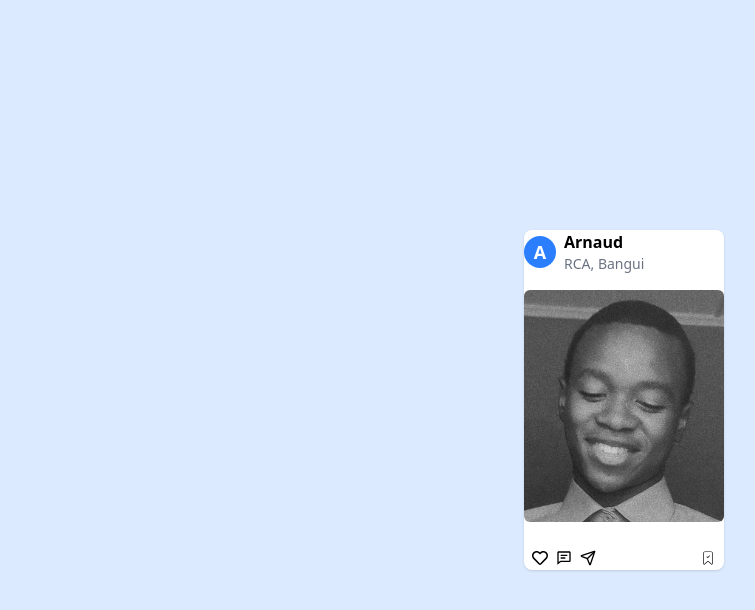
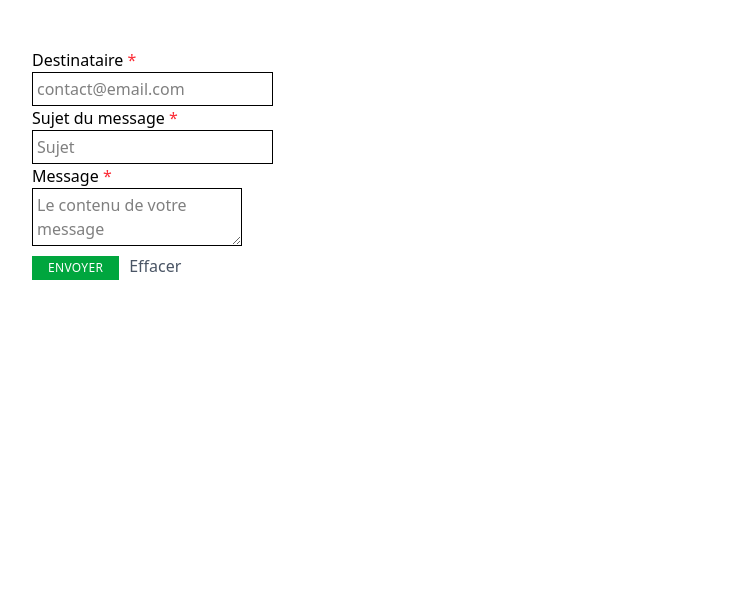
Before and after one commit to ArnaudBay/Projet-React, a React (Vite) app: page / in a window 1280 px wide. Shown: the top 610 px of the page, without its empty margins (16-771 px from the left). Built offline with nearby package versions, Linux system fonts and the light colour scheme.

Commit message:
9e  commit

```diff
--- /dev/null
+++ b/src/06/Form01.tsx
@@ -0,0 +1,26 @@
+import React, { ChangeEvent, useState } from "react";
+
+export default function Form01() {
+    const [chiffre, setChiffre] = useState(10);
+
+  function handleChange(event: ChangeEvent<HTMLInputElement>): void {
+    setChiffre(Number(event.target.value));
+  }
+
+  return (
+    <div className="p-12">
+      <h1 className="font-bold text-xl py-2">Contrôlés</h1>
+      <label>Chiffre: </label>
+      <input
+        type="number"
+        className="border px-2 py-0.5"
+        onChange={handleChange}
+        value={chiffre}
+      />
+      <div>
+        <p>Calcul automatique</p>
+        <div className="text-bold text-red-500">{chiffre * 2}</div>
+      </div>
+    </div>
+  );
+}
--- /dev/null
+++ b/src/06/Form02.tsx
@@ -0,0 +1,74 @@
+import {ChangeEvent, useState} from "react";
+
+
+export default function Form02() {
+
+    const [to, setTo] = useState("");
+    const [subject, setSubject] = useState("");
+    const [message, setMessage] = useState("");
+
+    function resetForm() {
+        setTo("");
+        setSubject("");
+        setMessage("");
+    }
+
+    function sendMessage() {
+        alert("Message envoyé à : " + to);
+        resetForm();
+    }
+
+    function handleChangeTo(event: ChangeEvent<HTMLInputElement>) {
+        setTo(event.target.value)
+    }
+
+    function handleChangeSubject(event: ChangeEvent<HTMLInputElement>) {
+        setSubject(event.target.value)
+    }
+
+    function handleChangeMessage(event: ChangeEvent<HTMLTextAreaElement>) {
+        setMessage(event.target.value)
+    }
+
+    return (
+        <div className="p-12 space-y-2">
+
+            <form onSubmit={sendMessage}>
+                <div>
+                    <label>Destinataire <span className="text-red-500">*</span></label>
+                    <input type="email" value={to}
+                           required
+                           onChange={handleChangeTo}
+                           className="block border p-1" placeholder="contact@email.com"/>
+                </div>
+
+                <div>
+                    <label>Sujet du message <span className="text-red-500">*</span></label>
+                    <input type="text" value={subject}
+                           required
+                           onChange={handleChangeSubject}
+                           className="block border p-1" placeholder="Sujet"/>
+                </div>
+
+                <div>
+                    <label>Message <span className="text-red-500">*</span></label>
+                    <textarea value={message}
+                              required
+                              onChange={handleChangeMessage}
+                              className="block border p-1" placeholder="Le contenu de votre message"/>
+                </div>
+
+                <div className="pt-2 space-x-2">
+                    <button type="submit"
+                            className="border-r-2 bg-green-600 text-white uppercase text-xs tracking-wide px-4 py-1">
+                        Envoyer
+                    </button>
+                    <button className="text-gray-600"
+                            onClick={resetForm}>Effacer
+                    </button>
+                </div>
+            </form>
+
+        </div>
+    )
+}
--- a/src/main.tsx
+++ b/src/main.tsx
@@ -3,7 +3,7 @@
 
 //port App from './02/App02.tsx'
 //import App from './03/App2.tsx'
-import App from './05/App02.tsx'
+import App from './06/Form02.tsx'
 
 createRoot(document.getElementById('root')!).render(
     <App />
```
